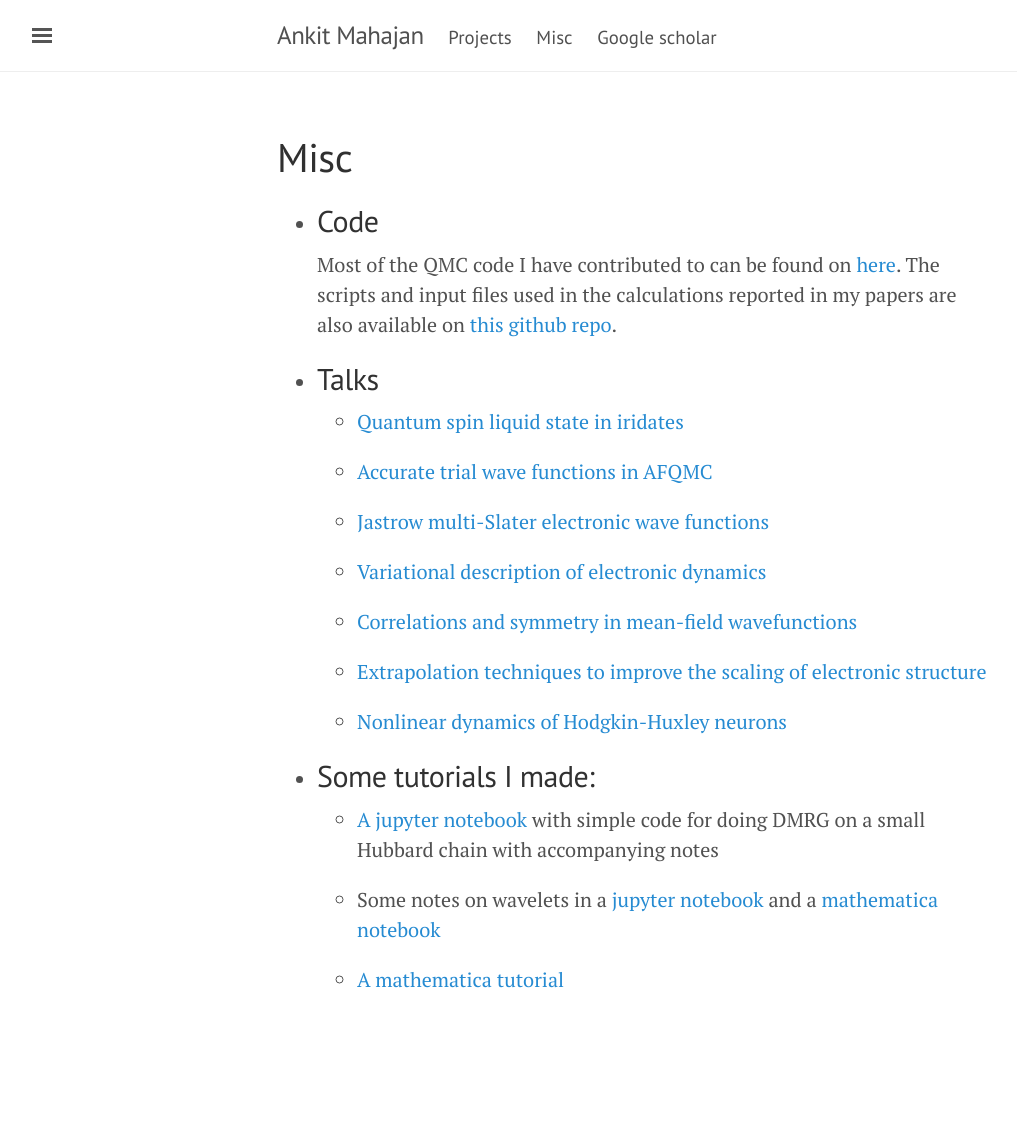
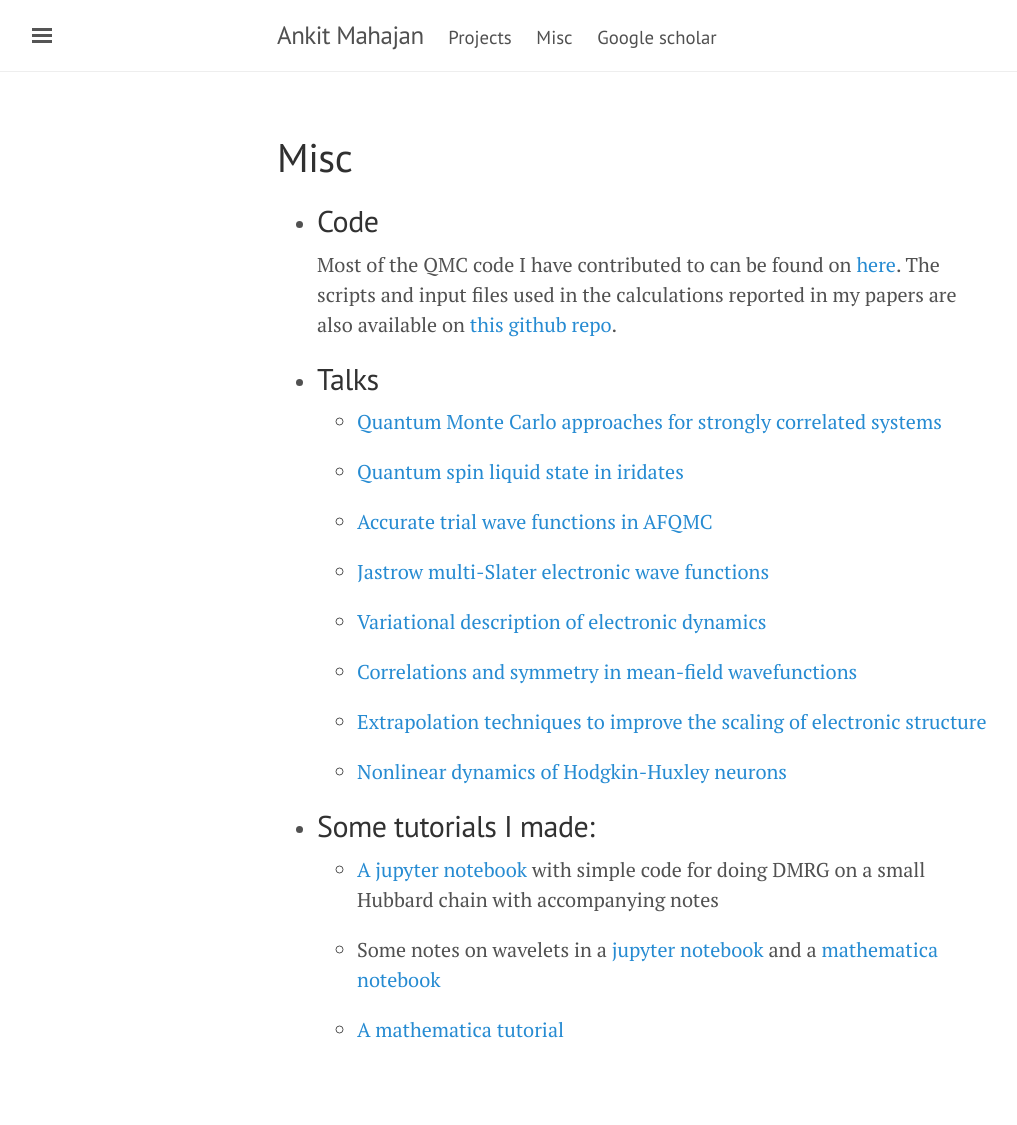
Before and after one commit to ankit76/ankit76.github.io, a Jekyll site: the page built from misc.md, in a window 1280 px wide. Shown: the whole page, without its empty margins (3-1020 px from the left). Built offline with Jekyll 4.4.1, drawn with Linux system fonts in a browser that asks for light colours; before the commit the page ends 1075 px from its top, so only the background shows below that.

Commit message:
added talk

```diff
--- a/misc.md
+++ b/misc.md
@@ -8,6 +8,8 @@ title: Misc
      Most of the QMC code I have contributed to can be found on [here](https://github.com/sanshar/VMC/tree/master). The scripts and input files used in the calculations reported in my papers are also available on [this github repo](https://github.com/Sharma-Group/Paper-Calculations).
 
 * ## Talks
+
+   * [Quantum Monte Carlo approaches for strongly correlated systems](https://slides.com/ankitmahajan/afqmc_trials/fullscreen)
 
    * [Quantum spin liquid state in iridates](https://slides.com/ankitmahajan/spin-liquid-state-in/fullscreen)
 
```
